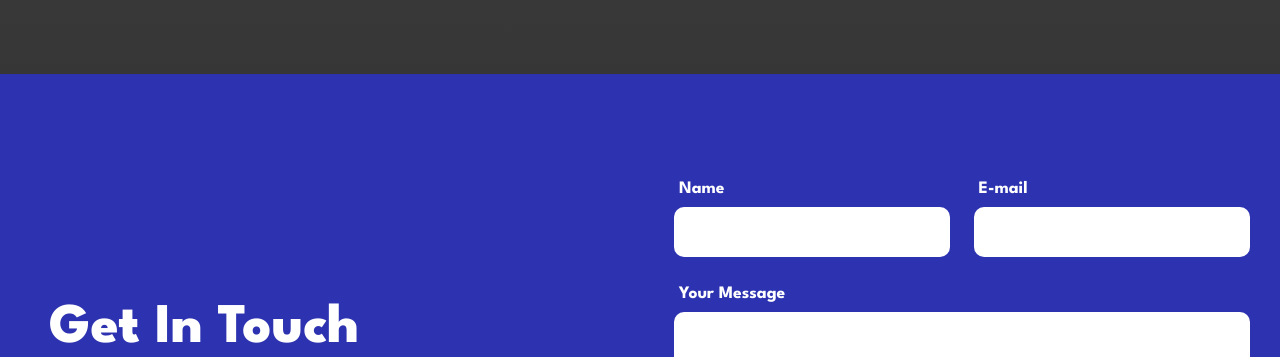
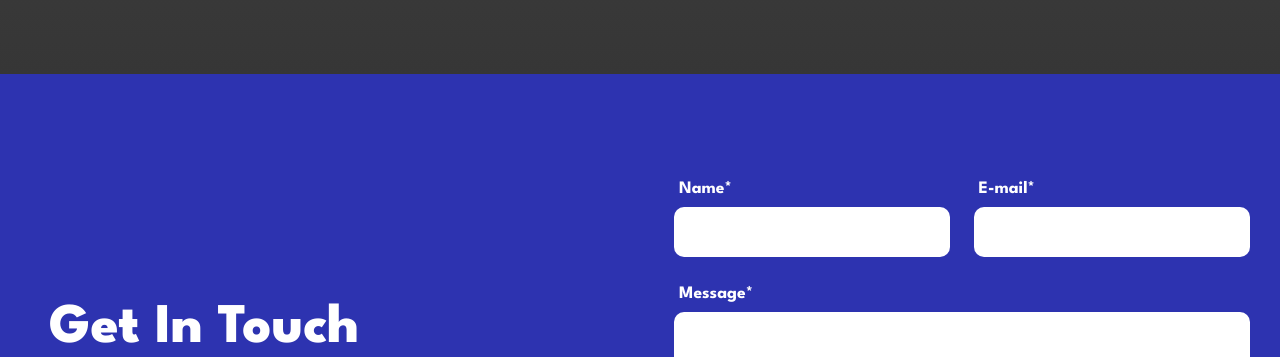
Before and after one commit to kabocha23/portfolio-website, a React (Create React App) app: page / in a window 1280 px wide. Shown: the part 8047-8404 px from the top of the page. Built offline with nearby package versions, Linux system fonts and the light colour scheme; a web font is replaced by a local one.

Commit message:
clarified text labels to be required for contact form

```diff
--- a/src/components/Contact/Contact.js
+++ b/src/components/Contact/Contact.js
@@ -24,7 +24,7 @@ const Contact = ({
           <form ref={formRef} onSubmit={sendEmail}>
             <div className="contact-name-email">
               <div className="contact-name">
-                <label id="contact-name-label">Name</label>
+                <label id="contact-name-label">Name*</label>
                 <input
                   type="text"
                   name="name"
@@ -45,7 +45,7 @@ const Contact = ({
                 </p>
               </div>
               <div className="contact-email">
-                <label id="contact-email-label">E-mail</label>
+                <label id="contact-email-label">E-mail*</label>
                 <input
                   type="email"
                   name="email"
@@ -66,7 +66,7 @@ const Contact = ({
                 </p>
               </div>
             </div>
-            <label>Your Message</label>
+            <label>Message*</label>
             <textarea
               id="contact-message"
               name="message"
```
